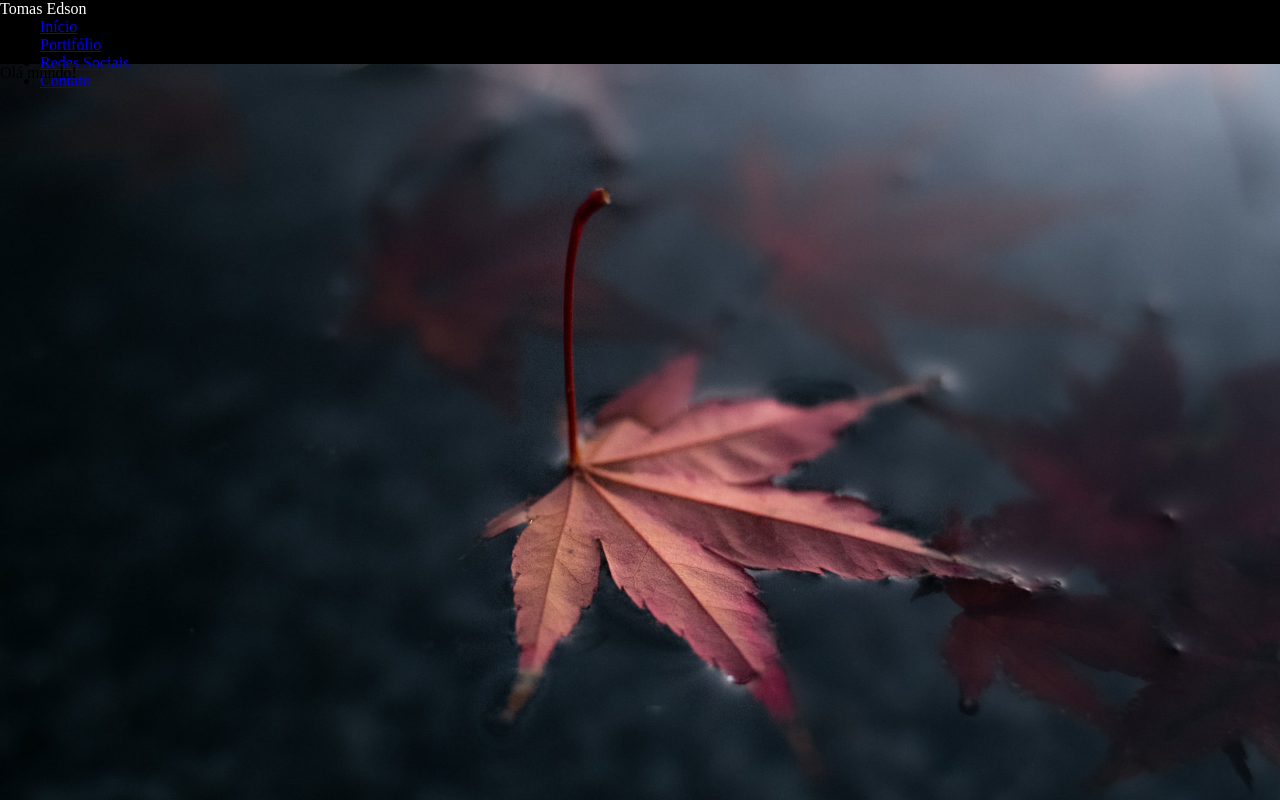
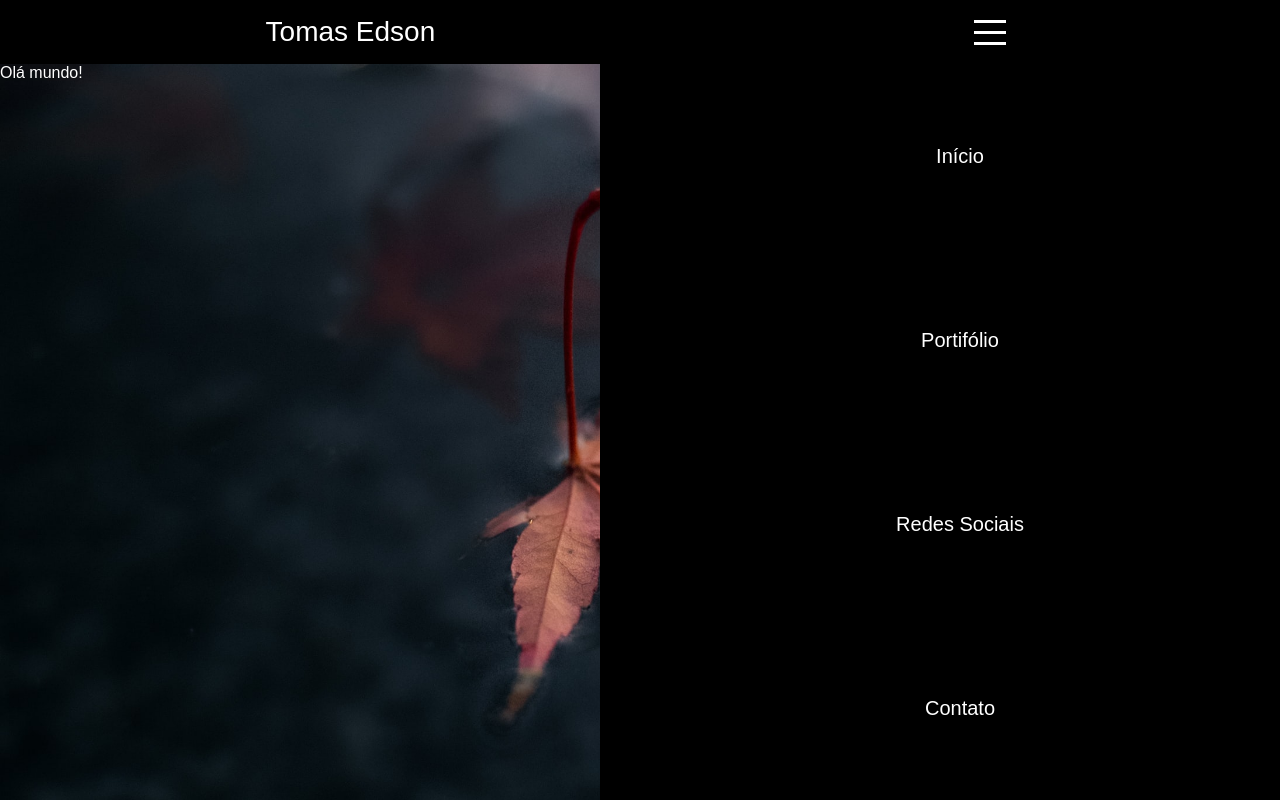
Before and after one commit to EdsonTomasDev/Menu_responsivo_5, a plain HTML site: page index.html in a window 1280 px wide. Drawn offline with Linux system fonts and the light colour scheme.

Commit message:
alinhamento da logo e menu

```diff
--- a/css/menu.css
+++ b/css/menu.css
@@ -1,5 +1,6 @@
 *{
 margin: 0;
+font-family: Arial, Helvetica, sans-serif;
 }
 
 #home {
@@ -7,15 +8,49 @@ margin: 0;
     width: 100vw;
     background: url('../image/background.jpg') no-repeat center center;
     background-size: cover;
+    color: #fff;
 }
 .menu {
     height: 8vh;
     width: 100vw;
     background: #000;
+    display: flex;
+    justify-content: space-around;
+    align-items: center;
+}
+.menu_barras div{
+    height: 3px;
+    width: 32px;
+    margin: 8px;
+    background: #fff;
+}
+.menu_barras:hover{
+    opacity: 0.7;
+    cursor: pointer;
 }
 
 .logo a  {
     text-decoration: none;
     list-style: none;
     color: #fff;
+    font-size: 28px;
 }
+
+.menu_lista {
+ position: absolute;
+ top: 8vh;
+ background: #000;
+ height: 92vh;
+ width: 50vw;
+ right: 0;
+ display: flex;
+ flex-direction: column;
+ justify-content: space-around;
+ align-items: center;
+}
+
+.menu_lista--link a{
+    text-decoration: none;
+    color: #fff;
+    font-size: 20px;
+}
```
